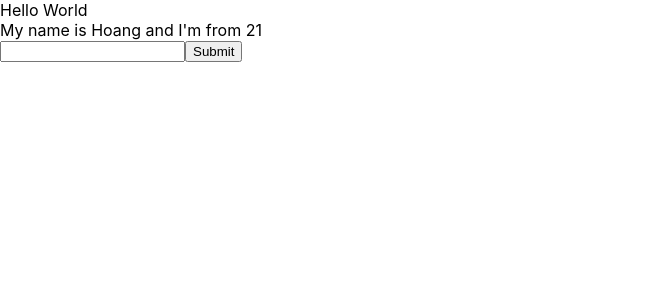
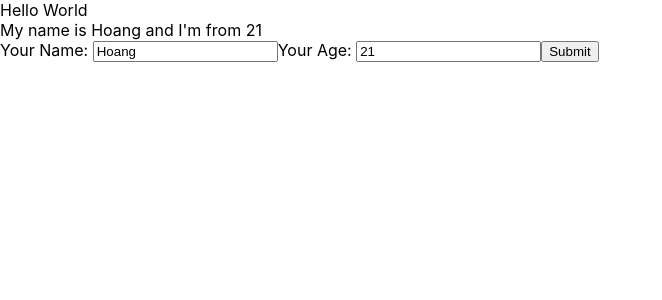
Before and after one commit to HideDar/DemoReact, a React (Create React App) app: page / in a window 1280 px wide. Shown: the top 300 px of the page, without its empty margins (0-662 px from the left). Built offline with nearby package versions, Linux system fonts and the light colour scheme.

Commit message:
Nesting Component

```diff
--- a/src/components/Mycompoents.js
+++ b/src/components/Mycompoents.js
@@ -2,48 +2,16 @@
 // function compoent
 
 import React from "react";
+import UserInfor from "./Userinfor";
 
 class MyCompoents extends React.Component {
 
-    state = {
-        name: 'Hoang',
-        address: 'Thai binh',
-        age: '21',
-    };
 
-    handleClick = (event) => {
-        console.log(">>Click me my button");
-        console.log("Random", Math.floor((Math.random() * 100) + 1));
-
-        this.setState({
-            name: 'Nguyen Hoang',
-            age: Math.floor((Math.random() * 100) + 1)
-        })
-    }
-    handleOnMoverOver(event) {
-        // console.log(event);
-    }
-    handleOnChangeInput = (event) => {
-        this.setState({
-            name: event.target.value
-        })
-    }
-    handleOnSubmit = (event) => {
-        event.preventDefault();
-        alert('me');
-    }
     //JSX
     render() {
         return (
             <div>
-                My name is {this.state.name} and I'm from {this.state.age}
-                <form onSubmit={(event) => this.handleOnSubmit(event)}>
-                    <input
-                        type="text"
-                        onChange={(event) => this.handleOnChangeInput(event)}
-                    />
-                    <button>Submit</button>
-                </form>
+                <UserInfor></UserInfor>
             </div>
         );
     }
--- /dev/null
+++ b/src/components/Userinfor.js
@@ -0,0 +1,53 @@
+import React from "react";
+
+class UserInfor extends React.Component {
+    state = {
+        name: 'Hoang',
+        address: 'Thai binh',
+        age: '21',
+    };
+
+    handleOnChangeName = (event) => {
+        this.setState({
+            name: event.target.value
+        })
+    }
+    handleOnChangeAge = (event) => {
+
+        //bad code
+        //this.state.age = event.target.value
+
+        this.setState({
+            age: event.target.value
+        })
+    }
+    handleOnSubmit = (event) => {
+        event.preventDefault();
+        console.log(this.state);
+    }
+    render() {
+        return (
+            <div>
+                My name is {this.state.name} and I'm from {this.state.age}
+                <form onSubmit={(event) => this.handleOnSubmit(event)}>
+                    <label>Your Name: </label>
+                    <input
+                        value={this.state.name}
+                        type="text"
+                        onChange={(event) => this.handleOnChangeName(event)}
+                    />
+
+                    <label>Your Age: </label>
+                    <input
+                        value={this.state.age}
+                        type="text"
+                        onChange={(event) => this.handleOnChangeAge(event)}
+                    />
+                    <button>Submit</button>
+                </form>
+            </div>
+        )
+    }
+}
+
+export default UserInfor;
```
